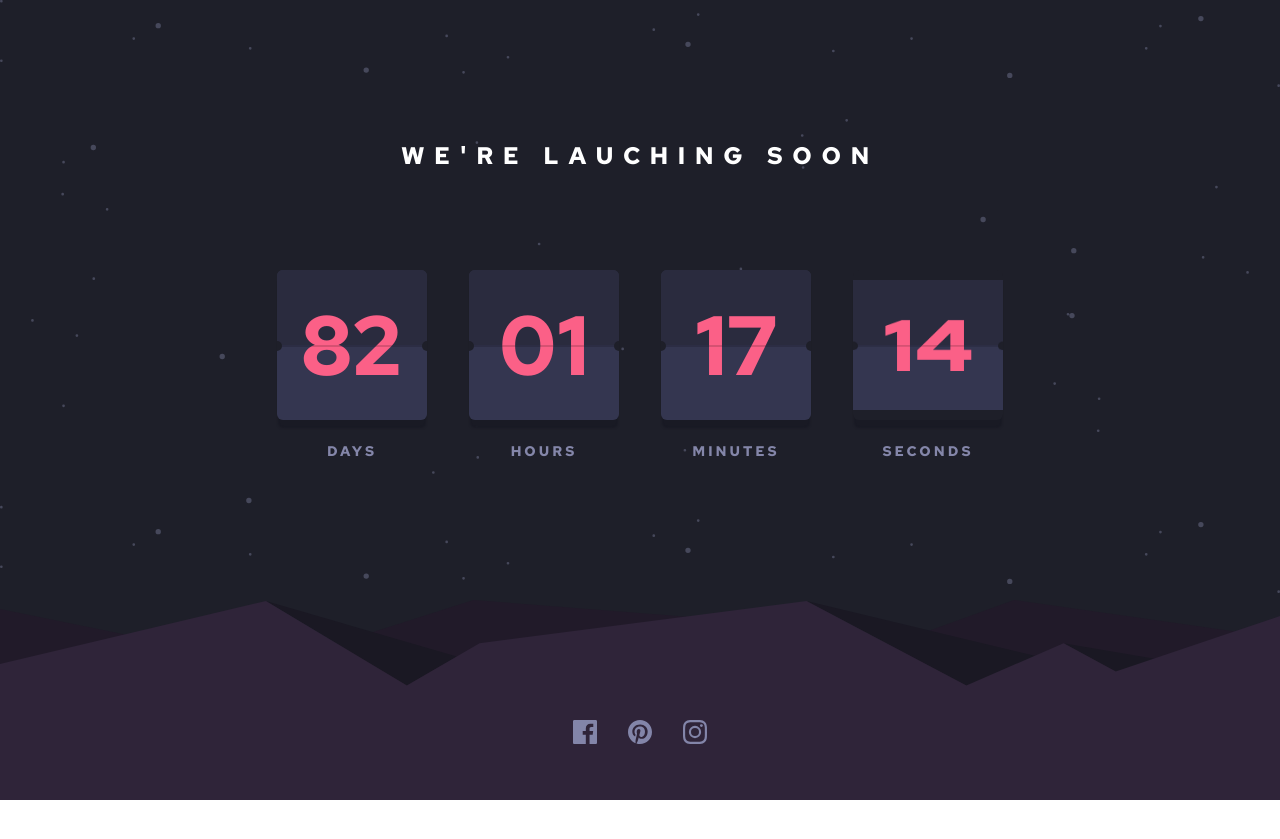
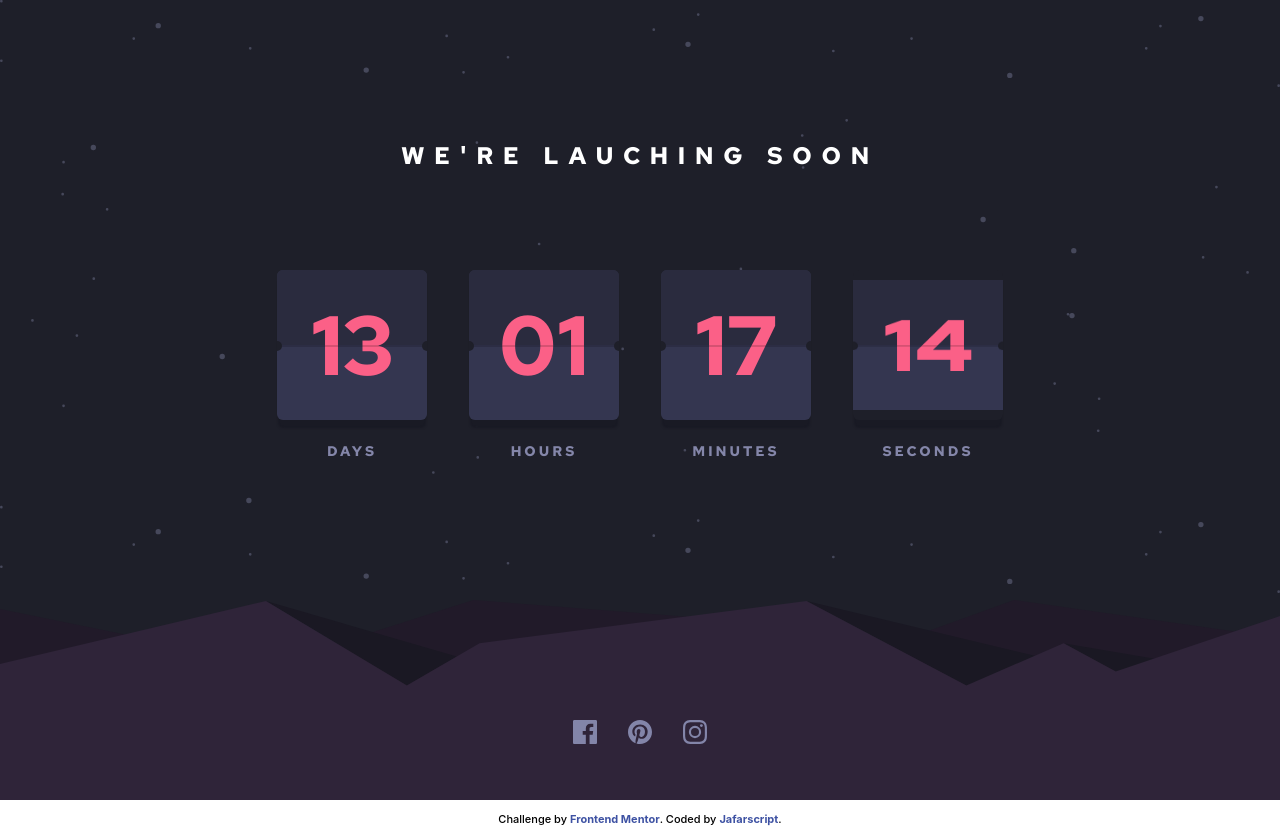
Before and after one commit to Jafarscript/count-down, a plain HTML site: page index.html in a window 1280 px wide. Before the commit the page ends 800 px from the top, so only its background shows below. Drawn offline with Linux system fonts and the light colour scheme.

Commit message:
Change target date

```diff
--- a/index.html
+++ b/index.html
@@ -10,7 +10,7 @@
   <link rel="preconnect" href="https://fonts.gstatic.com">
   <link href="https://fonts.googleapis.com/css2?family=Red+Hat+Text:wght@700&display=swap" rel="stylesheet">
 
-  <link rel="stylesheet" href="/style.css">
+  <link rel="stylesheet" href="style.css">
 
   <title>Frontend Mentor | Launch countdown timer</title>
 </head>
@@ -82,13 +82,13 @@
   </div>
 
 
-  <!-- <div class="attribution">
+  <div class="attribution">
     <p>
       Challenge by <a href="https://www.frontendmentor.io?ref=challenge" target="_blank" rel="noopener">Frontend
         Mentor</a>.
-      Coded by <a href="https://www.frontendmentor.io/profile/tomi-david" target="_blank" rel="noopener">Ojo Oloruntomi David</a>.
+      Coded by <a href="https://www.frontendmentor.io/profile/tomi-david" target="_blank" rel="noopener">Jafarscript</a>.
     </p>
-  </div> -->
+  </div>
 
 
   <script src="script.js"></script>
--- a/script.js
+++ b/script.js
@@ -3,7 +3,7 @@ const hours = document.querySelector('.hours');
 const minutes = document.querySelector('.minutes');
 const seconds = document.querySelector(".seconds");
 
-const target = new Date('2025-04-25T00:00:00').getTime();
+const target = new Date('2025-02-15T00:00:00').getTime();
 
 function countdown() {
     const current = new Date().getTime();
```
